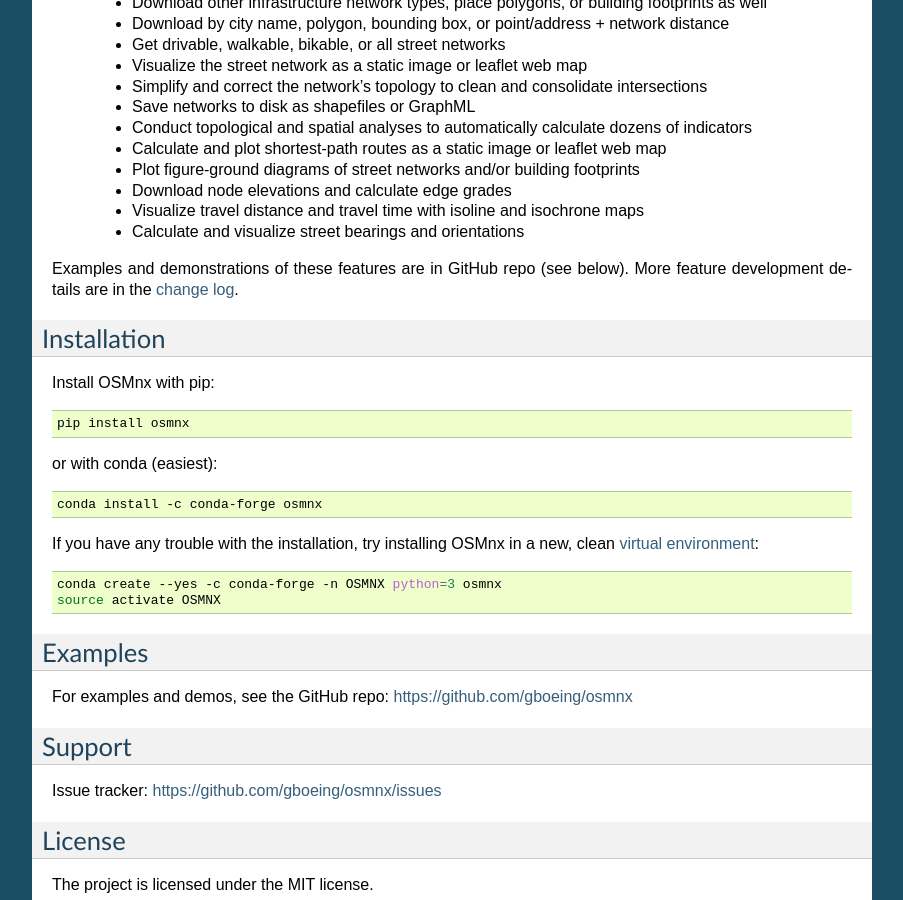
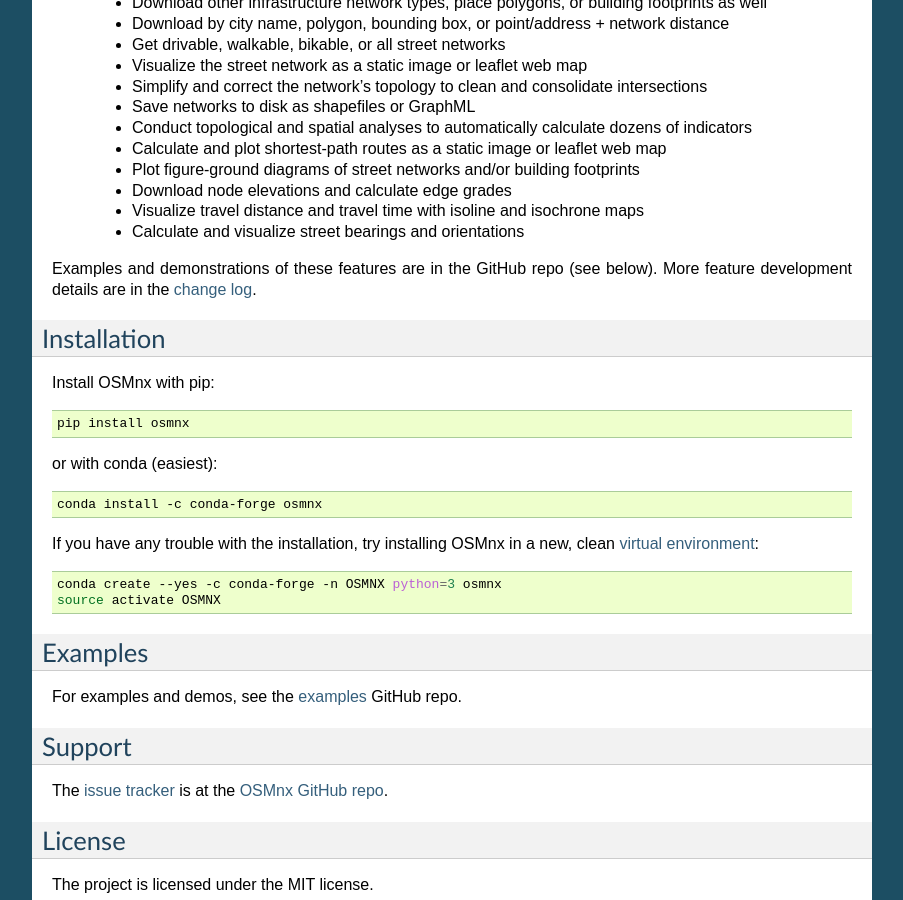
Before and after one commit to gboeing/osmnx, a Sphinx documentation site: the page built from docs/source/index.rst, in a window 1280 px wide and 900 px high, scrolled down 771 px. Shown: the whole window, without its empty margins (198-1101 px from the left). Built offline with Sphinx 7.4.7, drawn with Linux system fonts in a browser that asks for light colours.

Commit message:
update examples links in docs and readme

```diff
--- a/docs/source/index.rst
+++ b/docs/source/index.rst
@@ -44,7 +44,7 @@
   * Visualize travel distance and travel time with isoline and isochrone maps
   * Calculate and visualize street bearings and orientations
 
-Examples and demonstrations of these features are in GitHub repo (see below).
+Examples and demonstrations of these features are in the GitHub repo (see below).
 More feature development details are in the `change log`_.
 
 
@@ -75,13 +75,13 @@
 Examples
 --------
 
-For examples and demos, see the GitHub repo: `https://github.com/gboeing/osmnx`_
+For examples and demos, see the `examples`_ GitHub repo.
 
 
 Support
 -------
 
-Issue tracker: `https://github.com/gboeing/osmnx/issues`_
+The `issue tracker`_ is at the `OSMnx GitHub repo`_.
 
 
 License
@@ -100,6 +100,7 @@
 
 .. _change log: https://github.com/gboeing/osmnx/blob/master/CHANGELOG.md
 .. _virtual environment: https://conda.io/docs/using/envs.html
-.. _https://github.com/gboeing/osmnx: https://github.com/gboeing/osmnx
-.. _https://github.com/gboeing/osmnx/issues: https://github.com/gboeing/osmnx/issues
+.. _examples: https://github.com/gboeing/osmnx-examples
+.. _issue tracker: https://github.com/gboeing/osmnx/issues
+.. _OSMnx GitHub repo: https://github.com/gboeing/osmnx
 .. _OSMnx\: New Methods for Acquiring, Constructing, Analyzing, and Visualizing Complex Street Networks: http://geoffboeing.com/publications/osmnx-complex-street-networks/
```
Also changed, not shown: README.md (+10 -10 lines).
